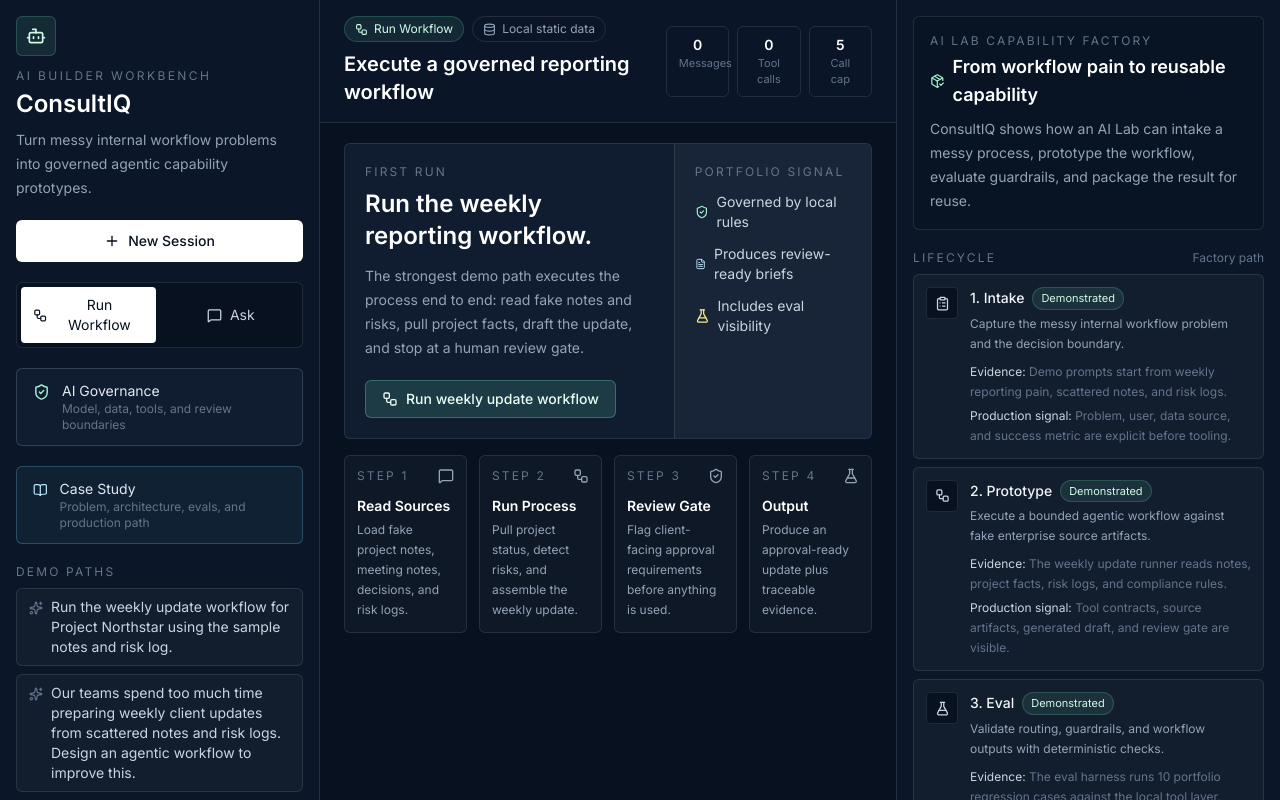
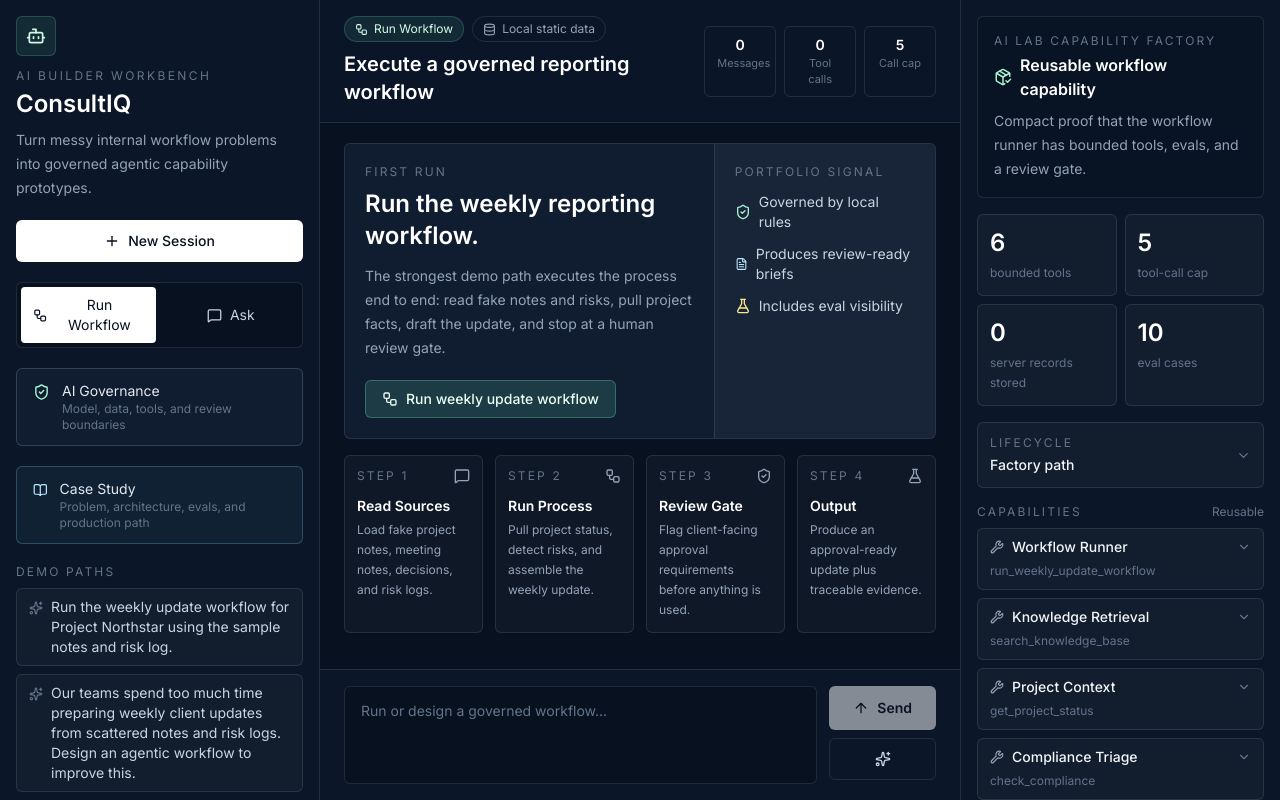
Before and after one commit to SalimFraj/consultiq, a Next.js app: page / in a window 1280 px wide. Shown: the top 800 px of the page. Built offline with nearby package versions, Linux system fonts and the light colour scheme.

Commit message:
fix: keep new sessions visible

```diff
--- a/app/components/CapabilityPanel.tsx
+++ b/app/components/CapabilityPanel.tsx
@@ -3,6 +3,7 @@
 import { useState } from "react";
 import {
   CheckCircle2,
+  ChevronDown,
   ClipboardCheck,
   ClipboardList,
   FlaskConical,
@@ -52,56 +53,17 @@ export default function CapabilityPanel() {
   };
 
   return (
-    <aside className="w-full border-t border-white/10 bg-ink-900 xl:w-96 xl:border-l xl:border-t-0">
-      <div className="space-y-5 p-4">
+    <aside className="w-full border-t border-white/10 bg-ink-900 xl:h-screen xl:w-80 xl:overflow-y-auto xl:border-l xl:border-t-0">
+      <div className="space-y-4 p-4">
         <section className="rounded-md border border-white/10 bg-ink-950/50 p-4">
           <p className="text-xs uppercase tracking-[0.18em] text-slate-500">AI Lab Capability Factory</p>
-          <h2 className="mt-1 inline-flex items-center gap-2 text-lg font-semibold tracking-normal text-white">
+          <h2 className="mt-1 inline-flex items-center gap-2 text-base font-semibold tracking-normal text-white">
             <PackageCheck size={18} className="text-emerald-200" aria-hidden="true" />
-            From workflow pain to reusable capability
+            Reusable workflow capability
           </h2>
           <p className="mt-2 text-sm leading-6 text-slate-400">
-            ConsultIQ shows how an AI Lab can intake a messy process, prototype the workflow, evaluate guardrails,
-            and package the result for reuse.
+            Compact proof that the workflow runner has bounded tools, evals, and a review gate.
           </p>
-        </section>
-
-        <section>
-          <div className="mb-2 flex items-center justify-between">
-            <p className="text-xs uppercase tracking-[0.18em] text-slate-500">Lifecycle</p>
-            <span className="text-xs text-slate-500">Factory path</span>
-          </div>
-          <ol className="space-y-2">
-            {capabilityLifecycle.map((item, index) => {
-              const Icon = lifecycleIcons[item.stage];
-              return (
-                <li key={item.stage} className="rounded-md border border-white/10 bg-white/[0.03] p-3">
-                  <div className="flex items-start gap-3">
-                    <div className="flex h-8 w-8 shrink-0 items-center justify-center rounded border border-white/10 bg-ink-950 text-slate-300">
-                      <Icon size={15} aria-hidden="true" />
-                    </div>
-                    <div className="min-w-0 flex-1">
-                      <div className="flex flex-wrap items-center gap-2">
-                        <p className="text-sm font-medium text-slate-100">
-                          {index + 1}. {item.label}
-                        </p>
-                        <span className={`rounded-full border px-2 py-0.5 text-[11px] ${statusClasses[item.status]}`}>
-                          {statusLabels[item.status]}
-                        </span>
-                      </div>
-                      <p className="mt-1 text-xs leading-5 text-slate-400">{item.description}</p>
-                      <p className="mt-2 text-xs leading-5 text-slate-500">
-                        <span className="text-slate-300">Evidence:</span> {item.evidence}
-                      </p>
-                      <p className="mt-1 text-xs leading-5 text-slate-500">
-                        <span className="text-slate-300">Production signal:</span> {item.productionSignal}
-                      </p>
-                    </div>
-                  </div>
-                </li>
-              );
-            })}
-          </ol>
         </section>
 
         <section className="grid grid-cols-2 gap-2">
@@ -123,6 +85,41 @@ export default function CapabilityPanel() {
           </div>
         </section>
 
+        <details className="group rounded-md border border-white/10 bg-white/[0.03]">
+          <summary className="flex cursor-pointer list-none items-center justify-between gap-3 px-3 py-3">
+            <span>
+              <span className="block text-xs uppercase tracking-[0.18em] text-slate-500">Lifecycle</span>
+              <span className="mt-1 block text-sm font-medium text-slate-100">Factory path</span>
+            </span>
+            <ChevronDown size={15} className="shrink-0 text-slate-500 transition group-open:rotate-180" aria-hidden="true" />
+          </summary>
+          <ol className="space-y-2 border-t border-white/10 p-3">
+            {capabilityLifecycle.map((item, index) => {
+              const Icon = lifecycleIcons[item.stage];
+              return (
+                <li key={item.stage} className="rounded-md border border-white/10 bg-ink-950/50 p-3">
+                  <div className="flex items-start gap-3">
+                    <div className="flex h-8 w-8 shrink-0 items-center justify-center rounded border border-white/10 bg-ink-950 text-slate-300">
+                      <Icon size={15} aria-hidden="true" />
+                    </div>
+                    <div className="min-w-0 flex-1">
+                      <div className="flex flex-wrap items-center gap-2">
+                        <p className="text-sm font-medium text-slate-100">
+                          {index + 1}. {item.label}
+                        </p>
+                        <span className={`rounded-full border px-2 py-0.5 text-[11px] ${statusClasses[item.status]}`}>
+                          {statusLabels[item.status]}
+                        </span>
+                      </div>
+                      <p className="mt-1 text-xs leading-5 text-slate-400">{item.description}</p>
+                    </div>
+                  </div>
+                </li>
+              );
+            })}
+          </ol>
+        </details>
+
         <section>
           <div className="mb-2 flex items-center justify-between">
             <p className="text-xs uppercase tracking-[0.18em] text-slate-500">Capabilities</p>
@@ -130,11 +127,14 @@ export default function CapabilityPanel() {
           </div>
           <div className="space-y-2">
             {capabilities.map((capability) => (
-              <details key={capability.tool} className="rounded-md border border-white/10 bg-white/[0.03]">
+              <details key={capability.tool} className="group rounded-md border border-white/10 bg-white/[0.03]">
                 <summary className="cursor-pointer list-none px-3 py-2">
-                  <span className="flex items-center gap-2 text-sm font-medium text-slate-100">
-                    <Wrench size={14} className="text-slate-400" aria-hidden="true" />
-                    {capability.name}
+                  <span className="flex items-center justify-between gap-2">
+                    <span className="flex min-w-0 items-center gap-2 text-sm font-medium text-slate-100">
+                      <Wrench size={14} className="shrink-0 text-slate-400" aria-hidden="true" />
+                      <span className="truncate">{capability.name}</span>
+                    </span>
+                    <ChevronDown size={14} className="shrink-0 text-slate-500 transition group-open:rotate-180" aria-hidden="true" />
                   </span>
                   <span className="text-xs text-slate-500">{capability.tool}</span>
                 </summary>
--- a/app/components/ComposerForm.tsx
+++ b/app/components/ComposerForm.tsx
@@ -1,6 +1,6 @@
 "use client";
 
-import { FormEvent, KeyboardEvent } from "react";
+import { FormEvent, KeyboardEvent, useEffect, useRef } from "react";
 import { ArrowUp, Sparkles } from "lucide-react";
 import type { ChatMode } from "@/lib/types";
 
@@ -9,11 +9,18 @@ type ComposerFormProps = {
   mode: ChatMode;
   loading: boolean;
   firstPrompt: string;
+  focusToken: number;
   onInputChange: (value: string) => void;
   onSubmit: () => void;
 };
 
-export default function ComposerForm({ input, mode, loading, firstPrompt, onInputChange, onSubmit }: ComposerFormProps) {
+export default function ComposerForm({ input, mode, loading, firstPrompt, focusToken, onInputChange, onSubmit }: ComposerFormProps) {
+  const textareaRef = useRef<HTMLTextAreaElement | null>(null);
+
+  useEffect(() => {
+    if (focusToken > 0) textareaRef.current?.focus();
+  }, [focusToken]);
+
   const handleSubmit = (event: FormEvent<HTMLFormElement>) => {
     event.preventDefault();
     onSubmit();
@@ -30,6 +37,7 @@ export default function ComposerForm({ input, mode, loading, firstPrompt, onInpu
     <form onSubmit={handleSubmit} className="border-t border-white/10 bg-ink-900 px-4 py-4 lg:px-6">
       <div className="mx-auto flex max-w-5xl flex-col gap-3 md:flex-row">
         <textarea
+          ref={textareaRef}
           value={input}
           onChange={(event) => onInputChange(event.target.value)}
           onKeyDown={handleKeyDown}
--- a/app/components/Sidebar.tsx
+++ b/app/components/Sidebar.tsx
@@ -40,7 +40,7 @@ export default function Sidebar({
   onOpenCaseStudy
 }: SidebarProps) {
   return (
-    <aside className="w-full border-b border-white/10 bg-ink-900 lg:min-h-screen lg:w-80 lg:border-b-0 lg:border-r">
+    <aside className="w-full border-b border-white/10 bg-ink-900 lg:h-screen lg:w-80 lg:overflow-y-auto lg:border-b-0 lg:border-r">
       <div className="space-y-5 p-4">
         <div>
           <div className="mb-3 flex h-10 w-10 items-center justify-center rounded-md border border-emerald-300/20 bg-emerald-300/10 text-emerald-100">
--- a/app/page.tsx
+++ b/app/page.tsx
@@ -61,6 +61,7 @@ export default function Home() {
   const [loading, setLoading] = useState(false);
   const [governanceOpen, setGovernanceOpen] = useState(false);
   const [caseStudyOpen, setCaseStudyOpen] = useState(false);
+  const [composerFocusToken, setComposerFocusToken] = useState(0);
   const scrollAreaRef = useRef<HTMLDivElement | null>(null);
   const bottomRef = useRef<HTMLDivElement | null>(null);
   const hasHydratedRef = useRef(false);
@@ -132,6 +133,7 @@ export default function Home() {
     setActiveId(conversation.id);
     setMode(nextMode);
     setInput("");
+    setComposerFocusToken((token) => token + 1);
     requestAnimationFrame(() => {
       scrollAreaRef.current?.scrollTo({ top: 0 });
       window.scrollTo({ top: 0 });
@@ -172,6 +174,7 @@ export default function Home() {
     setActiveId(replacement.id);
     setMode(replacement.mode);
     setInput("");
+    setComposerFocusToken((token) => token + 1);
     requestAnimationFrame(() => {
       scrollAreaRef.current?.scrollTo({ top: 0 });
       window.scrollTo({ top: 0 });
@@ -262,7 +265,7 @@ export default function Home() {
     <main className="min-h-screen bg-ink-950 text-white">
       <GovernanceModal open={governanceOpen} onClose={() => setGovernanceOpen(false)} />
       <CaseStudyModal open={caseStudyOpen} onClose={() => setCaseStudyOpen(false)} />
-      <div className="flex min-h-screen flex-col lg:flex-row">
+      <div className="flex min-h-screen flex-col lg:h-screen lg:min-h-0 lg:overflow-hidden lg:flex-row">
         <Sidebar
           mode={mode}
           conversations={conversations}
@@ -281,10 +284,10 @@ export default function Home() {
           onOpenCaseStudy={() => setCaseStudyOpen(true)}
         />
 
-        <section className="flex min-h-[70vh] flex-1 flex-col">
+        <section className="flex min-h-[70vh] flex-1 flex-col lg:h-screen lg:min-h-0">
           <ChatHeader mode={mode} messageCount={messageCount} toolCallCount={toolCallCount} />
 
-          <div ref={scrollAreaRef} className="flex-1 overflow-y-auto px-4 py-5 lg:px-6">
+          <div ref={scrollAreaRef} className="min-h-0 flex-1 overflow-y-auto px-4 py-5 lg:px-6">
             <div className="mx-auto max-w-5xl space-y-4">
               {activeConversation?.messages.length === 0 ? (
                 <EmptyState onRunWorkflow={() => void sendMessage(workflowPrompts[0])} />
@@ -304,6 +307,7 @@ export default function Home() {
             mode={mode}
             loading={loading}
             firstPrompt={prompts[0] ?? ""}
+            focusToken={composerFocusToken}
             onInputChange={setInput}
             onSubmit={() => void sendMessage()}
           />
```
